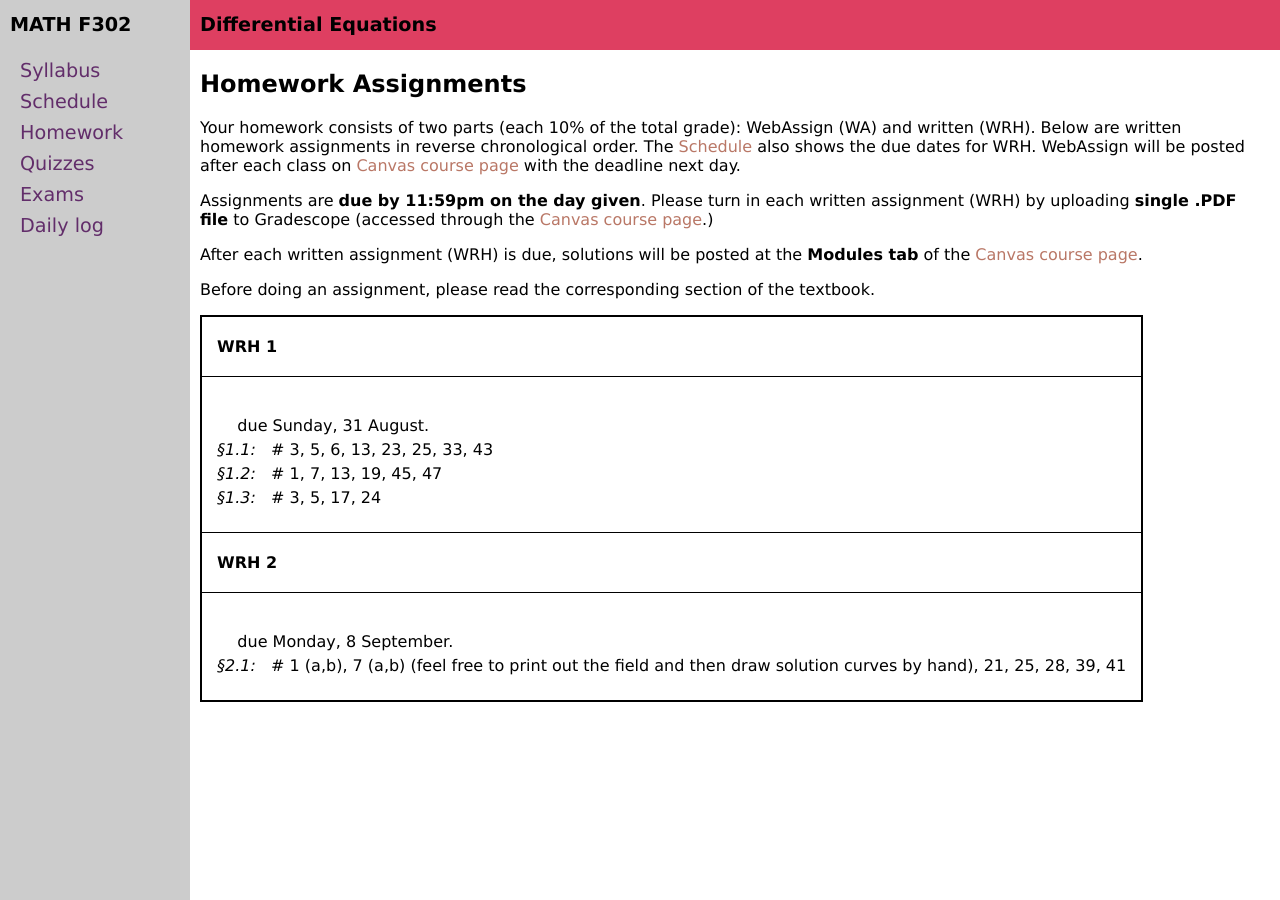
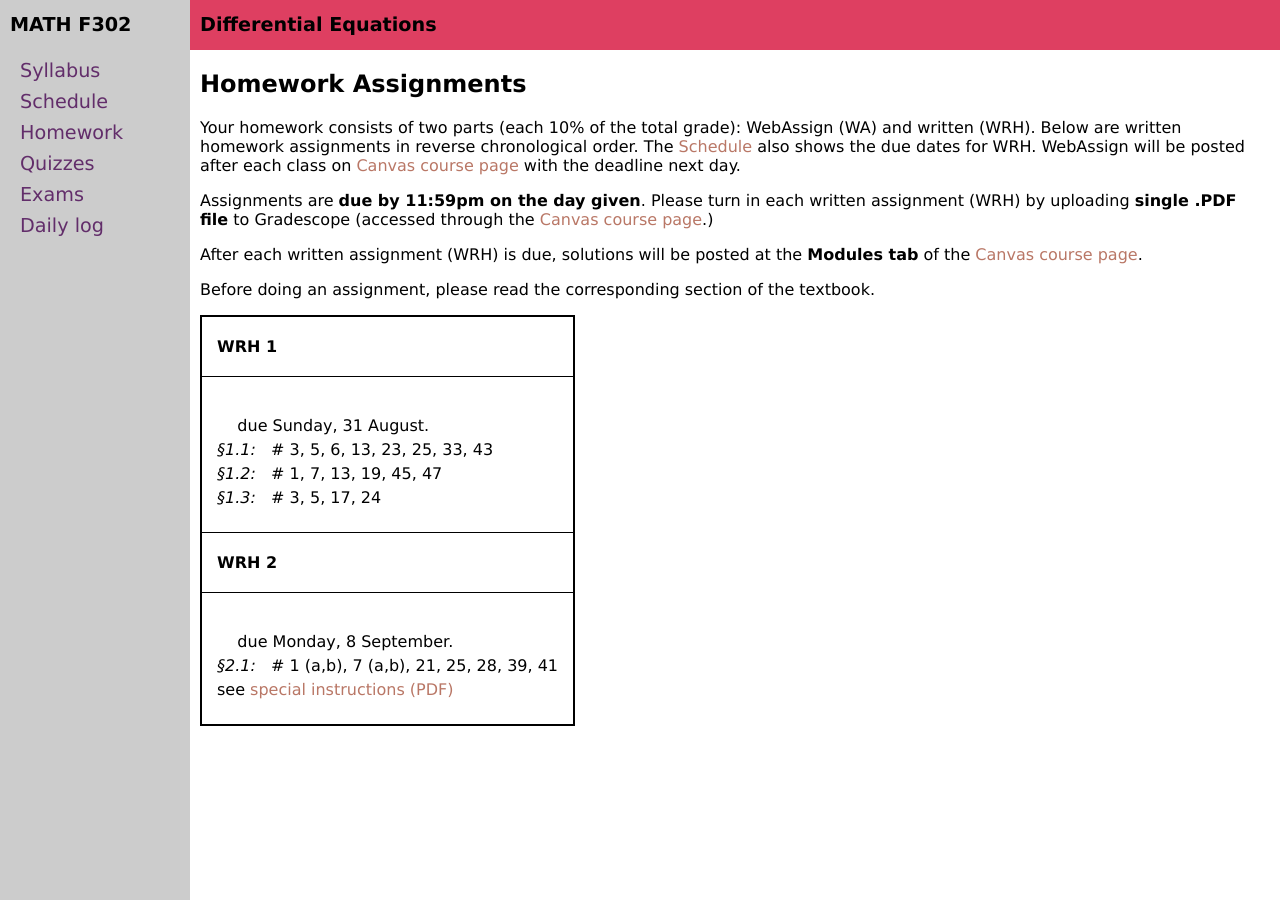
Before and after one commit to blackcurrantpi/ode, a Jekyll site: the page built from homework.md, in a window 1280 px wide. Built offline with Jekyll 4.4.1, drawn with Linux system fonts in a browser that asks for light colours.

Commit message:
found a workaround

```diff
--- a/_data/homework.yml
+++ b/_data/homework.yml
@@ -16,7 +16,8 @@ homework:
 - due: Monday, 8 September
   sections:
   - section: 2.1
-    problems: "1 (a,b), 7 (a,b) (feel free to print out the field and then draw solution curves by hand), 21, 25, 28, 39, 41"
+    problems: "1 (a,b), 7 (a,b), 21, 25, 28, 39, 41"
+    supp: readme_wrh02.pdf
 
 # - name: WA 1.1, WA 1.2, 1.3
 # - due: Sunday, 31 August
```
Also changed, not shown: 1 other file.
